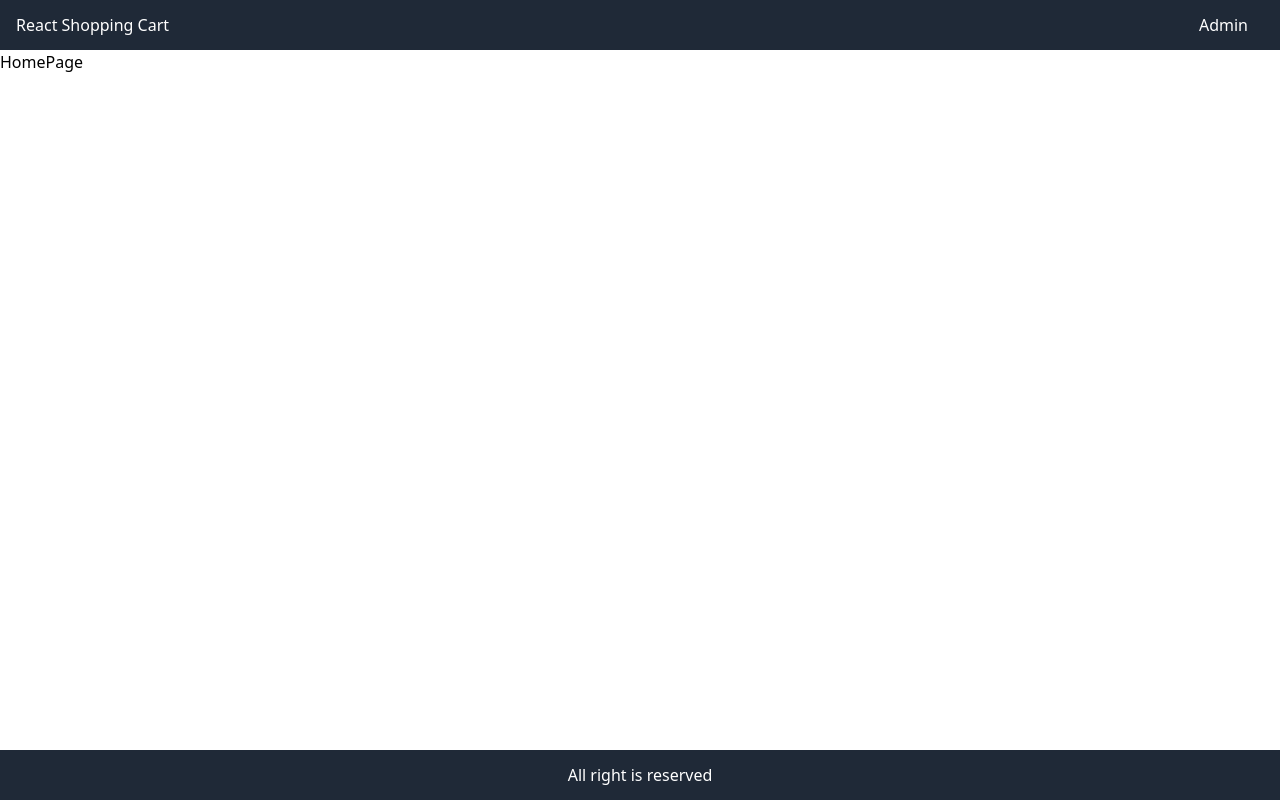
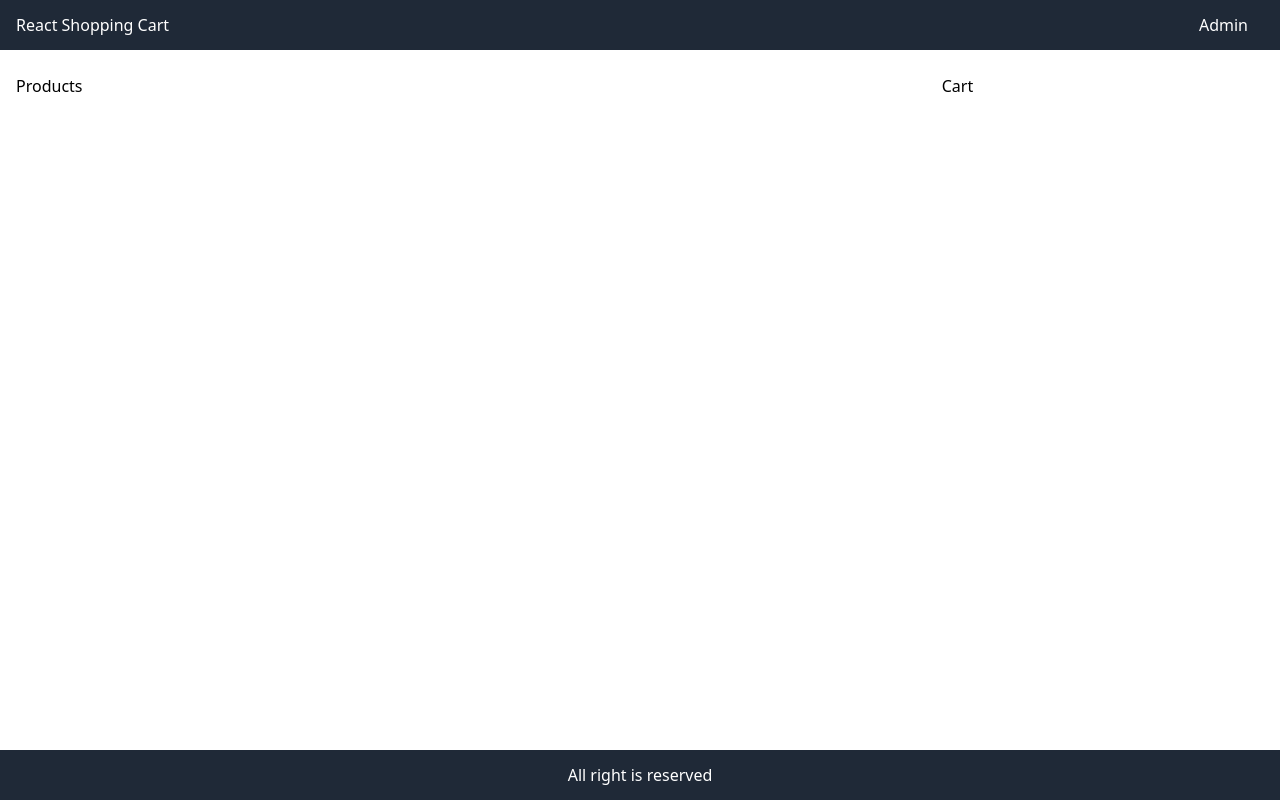
Before and after one commit to tomaszdanczak/react-redux-shopping-cart, a React (Create React App) app: page / in a window 1280 px wide. Built offline with nearby package versions, Linux system fonts and the light colour scheme.

Commit message:
feat: add simple <Products/> and <Cart/> components and use them in the <HomePage/>

```diff
--- /dev/null
+++ b/src/components/organisms/Cart.jsx
@@ -0,0 +1,3 @@
+export default function Cart() {
+  return <div className="col-span-2 ml-4 mr-4">Cart</div>;
+}
--- /dev/null
+++ b/src/components/organisms/Products.jsx
@@ -0,0 +1,3 @@
+export default function Products() {
+  return <div className="col-span-5 ml-4">Products</div>;
+}
--- a/src/components/pages/HomePage.jsx
+++ b/src/components/pages/HomePage.jsx
@@ -1,3 +1,11 @@
+import Cart from "../organisms/Cart";
+import Products from "../organisms/Products";
+
 export default function HomePage() {
-  return <div>HomePage</div>;
+  return (
+    <div className="grid grid-cols-7 gap-4 my-6">
+      <Products />
+      <Cart />
+    </div>
+  );
 }
--- a/src/components/templates/MainLayout.jsx
+++ b/src/components/templates/MainLayout.jsx
@@ -1,5 +1,5 @@
-import Footer from "../organisims/Footer";
-import Header from "../organisims/Header";
+import Footer from "../organisms/Footer";
+import Header from "../organisms/Header";
 
 export default function MainLayout({ children }) {
   return (
```
Also changed, not shown: src/components/organisms/Footer.jsx (renamed from src/components/organisims/Footer.jsx), src/components/organisms/Header.jsx (renamed from src/components/organisims/Header.jsx).
